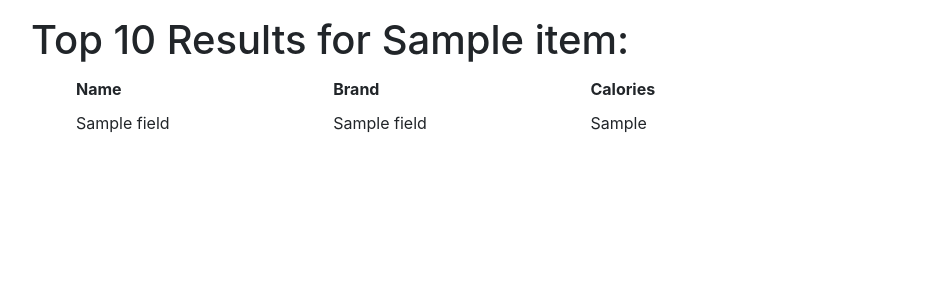
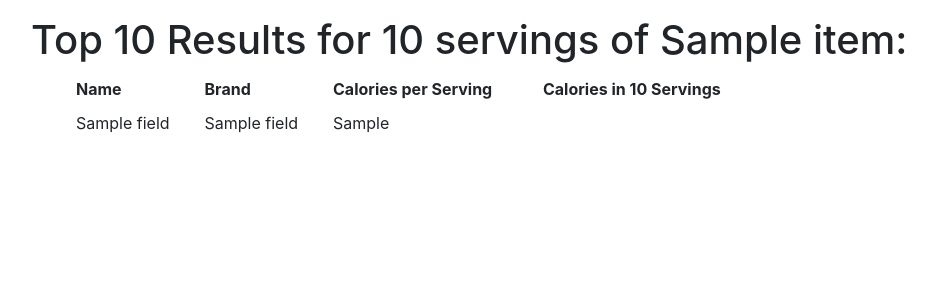
Before and after one commit to leeroddy17/NutritionTracker, a Flask app: template templates/search.html in a window 1280 px wide. Shown: the part 101-401 px from the top of the page, without its empty margins (54-990 px from the left). Run offline with Flask 2, Linux system fonts and the light colour scheme; the template is opened without the code that fills it: most values are stand-ins (such as "Sample title", 1, 10 or a date in 2020).

Commit message:
added serving multiplier

```diff
--- a/app.py
+++ b/app.py
@@ -7,8 +7,9 @@
 def home():
     if request.method == "POST":
         searchItem = request.form["foodItem"]
+        searchMult = request.form["servingMult"]
         print(searchItem)
-        return redirect(url_for("search", foodItem=searchItem))
+        return redirect(url_for("search", foodItem=searchItem, servingMult=searchMult))
     else:
         return render_template("index.html")
 
@@ -16,8 +17,8 @@
 def about():
     return render_template("about.html")
 
-@app.route("/<foodItem>")
-def search(foodItem):
+@app.route("/<foodItem>/<servingMult>/")
+def search(foodItem, servingMult):
     rankbyvalue = "nf_calories"
 
     hits = querry(foodItem)
@@ -26,7 +27,7 @@
     print(hits)
     # print(rankBy(hits, rankbyvalue, increasing))
 
-    return render_template("search.html", item=foodItem, results=hits)
+    return render_template("search.html", item=foodItem, mult=servingMult, results=hits)
 
 
 if __name__ == '__main__':
--- a/templates/index.html
+++ b/templates/index.html
@@ -8,6 +8,8 @@
   <div class="mb-3">
     <label for="foodItem" class="form-label">Input Food Item</label>
     <input class="form-control" id="foodItem" name="foodItem">
+    <label for="servingMult" class="form-label">Input Number of Servings (1-10)</label>
+    <input class="form-control" id="servingMult" name="servingMult" type="number" value=1 min=1 max=10 step=1 onchange="this.value = parseInt(this.value);">
 <!--    <div id="emailHelp" class="form-text">We'll never share your email with anyone else.</div>-->
   </div>
 
--- a/templates/search.html
+++ b/templates/search.html
@@ -5,7 +5,11 @@
 
 {% block content %}
 <div class="container">
-    <h1>Top 10 Results for {{item}}:</h1>
+    {% if mult == "1" %}
+    <h1>Top 10 Results for {{mult}} serving of {{item}}:</h1>
+    {% else %}
+    <h1>Top 10 Results for {{mult}} servings of {{item}}:</h1>
+    {% endif %}
 
     <ol>
 
@@ -21,12 +25,39 @@
             <tr>
               <th>Name</th>
               <th>Brand</th>
-              <th>Calories</th>
+              <th>Calories per Serving</th>
+              <th>Calories in {{mult}} Servings</th>
             </tr>
             <tr>
               <td>{{d['fields']['item_name']}}</td>
               <td>{{d['fields']['brand_name']}}</td>
               <td>{{d['fields']['nf_calories']}}</td>
+
+              {#
+                for total calories calculation, couldnt figure out how to make something like {{(d['fields']['nf_calories'] * mult)|round(2)}} work for jinja2, couldnt use mult as a var, kept getting errors so i ended up coding it as below instead
+                if someone knows how to use the mult var this code could def be cleaned up
+              #}
+              {% if mult == "1" %}
+              <td>{{(d['fields']['nf_calories']*1)|round(2)}}</td>
+              {% elif mult == "2" %}
+              <td>{{(d['fields']['nf_calories']*2)|round(2)}}</td>
+              {% elif mult == "3" %}
+              <td>{{(d['fields']['nf_calories']*3)|round(2)}}</td>
+              {% elif mult == "4" %}
+              <td>{{(d['fields']['nf_calories']*4)|round(2)}}</td>
+              {% elif mult == "5" %}
+              <td>{{(d['fields']['nf_calories']*5)|round(2)}}</td>
+              {% elif mult == "6" %}
+              <td>{{(d['fields']['nf_calories']*6)|round(2)}}</td>
+              {% elif mult == "7" %}
+              <td>{{(d['fields']['nf_calories']*7)|round(2)}}</td>
+              {% elif mult == "8" %}
+              <td>{{(d['fields']['nf_calories']*8)|round(2)}}</td>
+              {% elif mult == "9" %}
+              <td>{{(d['fields']['nf_calories']*9)|round(2)}}</td>
+              {% elif mult == "10" %}
+              <td>{{(d['fields']['nf_calories']*10)|round(2)}}</td>
+              {% endif %}
             </tr>
 
             {% endfor %}
```
